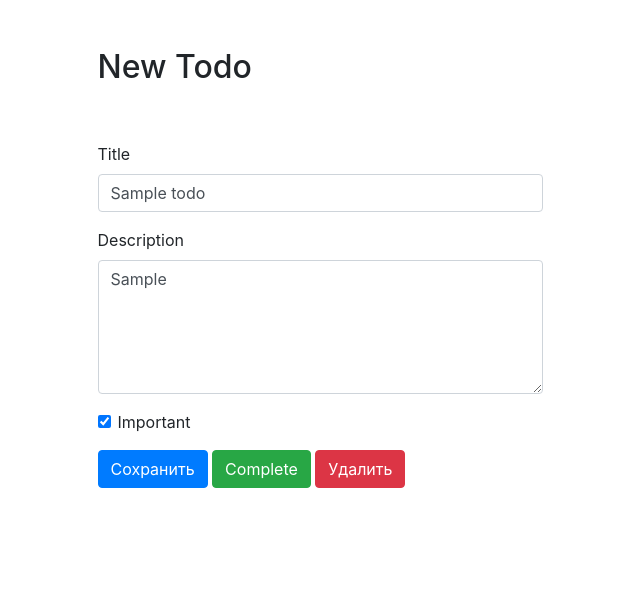
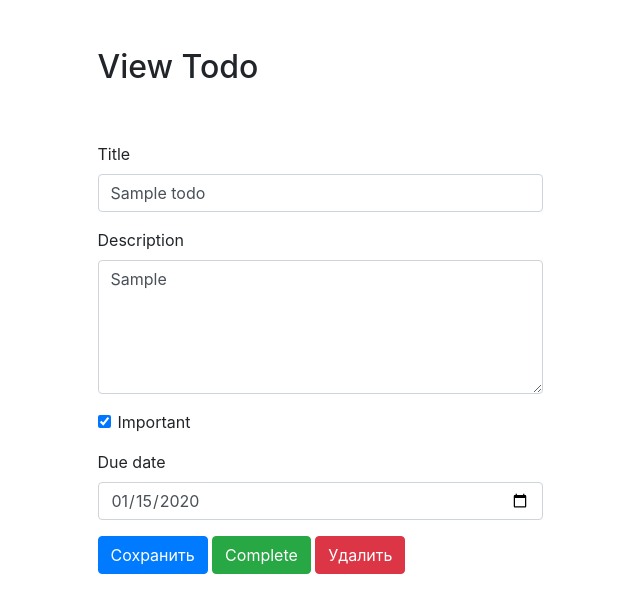
Before and after one commit to DanielKnaub/melontime-project, a Django app: page /todo/1 in a window 1280 px wide. Shown: the part 56-669 px from the top of the page, without its empty margins (320-960 px from the left). Run offline with Django 4.2, Linux system fonts and the light colour scheme; a user stored in the database is signed in; tables that the repository leaves empty hold one stand-in row (values such as "Sample post"); some libraries are stand-ins or nearby versions.

Commit message:
Added due date

```diff
--- a/todo/forms.py
+++ b/todo/forms.py
@@ -1,7 +1,8 @@
 from django.forms import ModelForm
 from .models import Todo
+
 
 class TodoForm(ModelForm):
     class Meta:
         model = Todo
-        fields = ['title', 'memo', 'important']
+        fields = ['title', 'memo', 'important', "due_date"]
--- a/todo/models.py
+++ b/todo/models.py
@@ -1,5 +1,6 @@
+from django.contrib.auth.models import User
 from django.db import models
-from django.contrib.auth.models import User
+
 
 class Todo(models.Model):
     title = models.CharField(max_length=100)
@@ -8,6 +9,7 @@ class Todo(models.Model):
     created = models.DateTimeField(auto_now_add=True)
     datecompleted = models.DateTimeField(null=True, blank=True)
     user = models.ForeignKey(User, on_delete=models.CASCADE)
+    due_date = models.DateField(null=True, blank=False)
 
     def __str__(self):
         return self.title
--- a/todo/templates/todo/completedtodos.html
+++ b/todo/templates/todo/completedtodos.html
@@ -11,7 +11,7 @@
         <div class="list-group">
             {% for todo in todos %}
             <a href="{% url 'viewtodo' todo.id %}"
-                class="list-group-item list-group-item-action{% if todo.important %} list-group-item-danger{% endif %}"><b>{{ todo.title }}</b> - {% trans "Completed" %} {{ todo.datecompleted|date:'M j Y H:i' }}</a>
+                class="list-group-item list-group-item-action{% if todo.important %} list-group-item-warning{% endif %}"><b>{{ todo.title }}</b> - {% trans "Completed" %} {{ todo.datecompleted|date:'M j Y H:i' }}</a>
             {% endfor %}
         </div>
     </div>
--- a/todo/templates/todo/createtodo.html
+++ b/todo/templates/todo/createtodo.html
@@ -27,6 +27,10 @@
                 <input type="checkbox" name="important" class="form-check-input" id="important">
                 <label class="form-check-label" for="important">{% trans "Important" %}</label>
             </div>
+            <div class="form-group">
+                <label for="due_date">{% trans "Due date" %}</label>
+                <input type="date" name="due_date" class="form-control" id="due_date" value="{{ todo.due_date }}">
+            </div>
             <button type="submit" class="btn btn-primary">{% trans "Save" %}</button>
         </form>
     </div>
--- a/todo/templates/todo/currenttodos.html
+++ b/todo/templates/todo/currenttodos.html
@@ -20,7 +20,7 @@
         {% if todos %}
             <div class="list-group">
                 {% for todo in todos %}
-                    <a href="{% url 'viewtodo' todo.id %}" class="list-group-item list-group-item-action{% if todo.important %} list-group-item-danger{% endif %}"><b>{{ todo.title }}</b>{% if todo.memo %} - {{ todo.memo|truncatechars:30 }}{% endif %}</a>
+                    <a href="{% url 'viewtodo' todo.id %}" class="list-group-item list-group-item-action{% if todo.important %} list-group-item-warning{% endif %}"><b>{{ todo.title }}</b>{% if todo.memo %} - {{ todo.memo|truncatechars:30 }}{% endif %}{% if todo.due_date %} - {{ todo.due_date }}{% endif %}</a>
                 {% endfor %}
             </div>
         {% else %}
--- a/todo/templates/todo/viewtodo.html
+++ b/todo/templates/todo/viewtodo.html
@@ -3,7 +3,7 @@
 {% block content %}
     <div class="row justify-content-center mt-5">
         <div class="col-md-5">
-            <h2>{% trans "New Todo" %}</h2>
+            <h2>{% trans "View Todo" %}</h2>
         </div>
     </div>
     <div class="row justify-content-center mt-5">
@@ -27,6 +27,10 @@
                     <input type="checkbox" name="important" class="form-check-input" id="important" {% if todo.important %}checked{% endif %}>
                     <label class="form-check-label" for="important">{% trans "Important" %}</label>
                 </div>
+                <div class="form-group">
+                    <label for="due_date">{% trans "Due date" %}</label>
+                    <input type="date" name="due_date" class="form-control" id="due_date" value="{{ todo.due_date|date:'Y-m-d' }}">
+                </div>
                 <button type="submit" class="btn btn-primary">{% trans "Save" %}</button>
                 <button type="button" class="btn btn-success" onclick="$('#complete').click()">{% trans "Complete" %}</button>
                 <button type="button" class="btn btn-danger" onclick="$('#delete').click()">{% trans "Delete" %}</button>
--- a/todo/views.py
+++ b/todo/views.py
@@ -63,6 +63,10 @@ def createtodo(request):
 @login_required
 def currenttodos(request):
     todos = Todo.objects.filter(user=request.user, datecompleted__isnull=True).order_by('-datecompleted')
+    for todo in todos:
+        if timezone.datetime.date(timezone.now()) > todo.due_date:
+            todo.datecompleted = todo.due_date
+            todo.save()
     return render(request, 'todo/currenttodos.html',{'todos':todos})
 
 
```
Also changed, not shown: todo/migrations/0003_todo_due_date.py (added).
